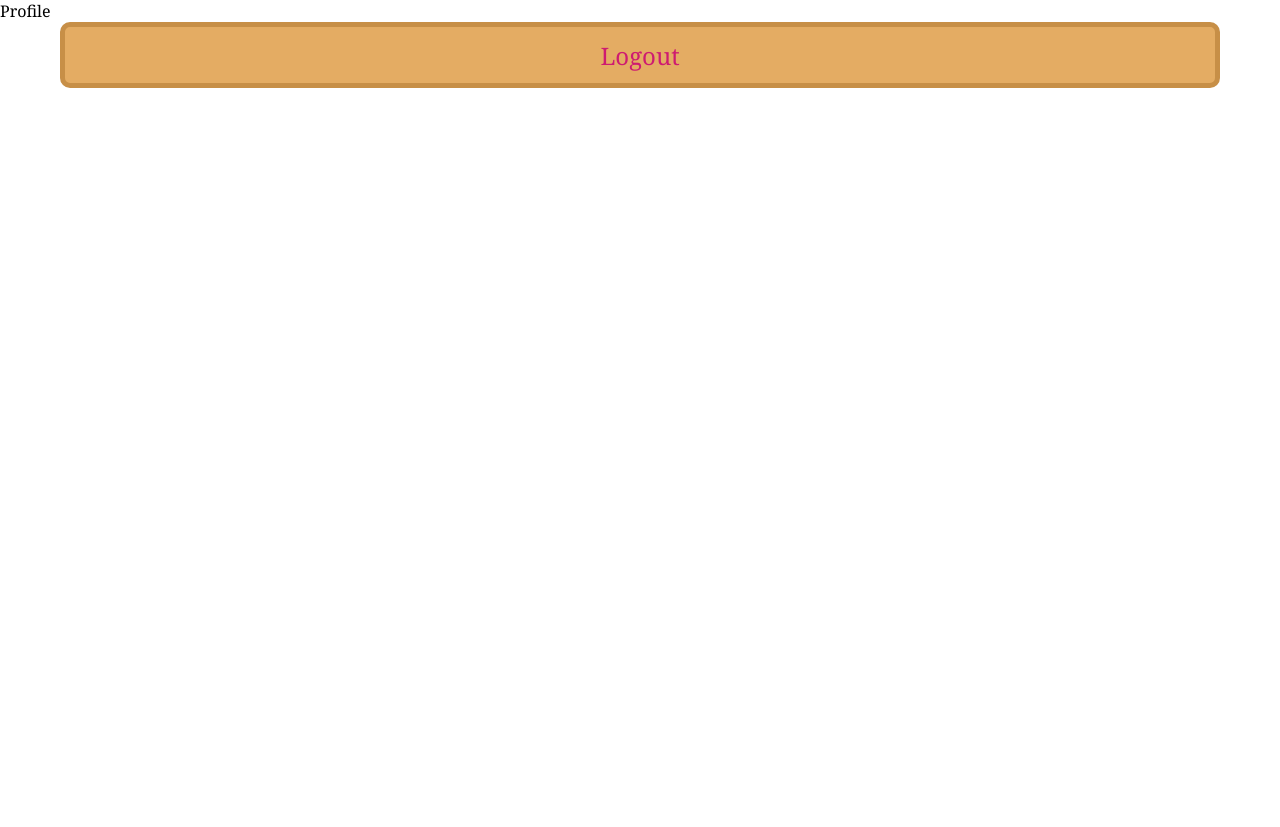
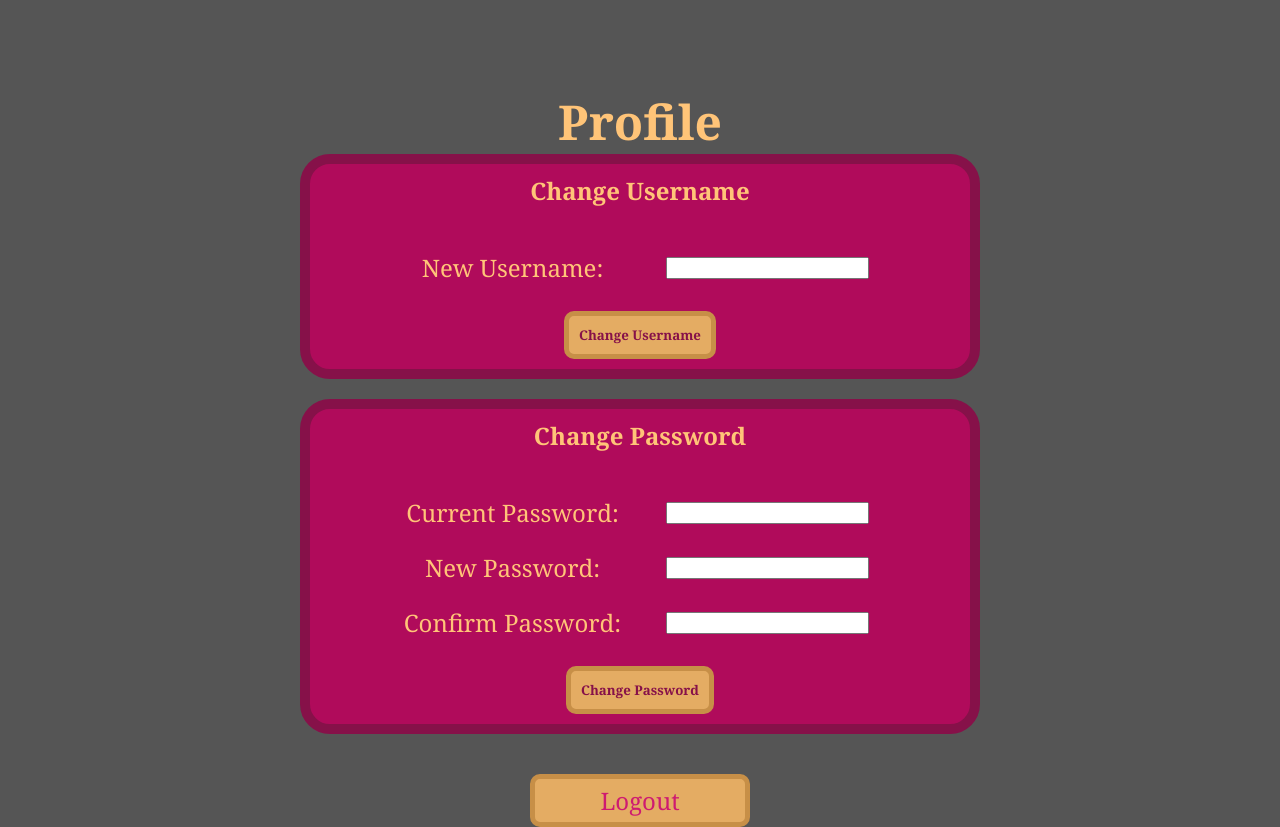
Before and after one commit to chickmenNuggs/CSE-108-Final-Project, a Flask app: page /profile/ in a window 1280 px wide. Before the commit the page ends 88 px from the top, so only its background shows below. Run offline with Flask 3, Linux system fonts and the light colour scheme; a user stored in the database is signed in.

Commit message:
Added profile
Co-authored-by: Copilot <copilot@github.com>

```diff
--- a/flask-app/User.py
+++ b/flask-app/User.py
@@ -12,6 +12,8 @@ class User(db.Model, UserMixin):
     password = db.Column(db.String(200), nullable=False)
 
 def GetUserFromName(username):
+   if not username:
+      return None
    return User.query.filter_by(username=username).first()
 
 def GetUser(userID):
--- a/flask-app/app.py
+++ b/flask-app/app.py
@@ -1,6 +1,8 @@
 from flask import Flask, redirect, render_template, request, url_for, session
-from flask_login import LoginManager, login_required
+from flask_login import LoginManager, login_required, current_user
+from User import GetUserFromName
 from server import socketio
+
 # Custom user python file
 from User import GetUser, TryToRegister, LoggedInSucessfully
 
@@ -79,10 +81,64 @@ def canvas(gameId):
 def lobby():
     return render_template("lobby.html", LOBBY_LIST=LOBBY_LIST,CREATE_LOBBY=CREATE_LOBBY, VIEW_LOBBIES=VIEW_LOBBIES, JOIN_LOBBY=JOIN_LOBBY, localUserName=session["user"])
 
-@app.route("/profile/")
+@app.route("/profile/", methods=["GET", "POST"])
 @login_required
 def profile():
-    return render_template('profile.html')
+    from flask_login import current_user
+    message = request.args.get('message', '')
+    error = request.args.get('error', '')
+    return render_template('profile.html', message=message or error, error=bool(error))
+
+@app.route("/change-username/", methods=["POST"])
+@login_required
+def change_username():
+
+    newUsername = request.form.get("NewUsername", "").strip()
+
+    if not newUsername:
+        return redirect(url_for("profile", error="Username cannot be empty"))
+
+    if len(newUsername) < 3:
+        return redirect(url_for("profile", error="Username must be at least 3 characters"))
+
+    if GetUserFromName(newUsername):
+        return redirect(url_for("profile", error="Username already exists"))
+
+    current_user.username = newUsername
+    db.session.commit()
+    session["user"] = newUsername
+
+    return redirect(url_for("profile", message="Username changed successfully"))
+
+@app.route("/change-password/", methods=["POST"])
+@login_required
+def change_password():
+    from flask_login import current_user
+    from werkzeug.security import check_password_hash, generate_password_hash
+
+    currentPassword = request.form.get("CurrentPassword", "")
+    newPassword = request.form.get("NewPassword", "")
+    confirmPassword = request.form.get("ConfirmPassword", "")
+
+    if not check_password_hash(current_user.password, currentPassword):
+        return redirect(url_for("profile", error="Current password is incorrect"))
+
+    if not newPassword:
+        return redirect(url_for("profile", error="New password cannot be empty"))
+
+    if len(newPassword) < 6:
+        return redirect(url_for("profile", error="Password must be at least 6 characters"))
+
+    if newPassword != confirmPassword:
+        return redirect(url_for("profile", error="Passwords do not match"))
+
+    if newPassword == currentPassword:
+        return redirect(url_for("profile", error="New password must be different from current password"))
+
+    current_user.password = generate_password_hash(newPassword)
+    db.session.commit()
+
+    return redirect(url_for("profile", message="Password changed successfully"))
 
 @app.route("/saved/")
 @login_required
--- a/flask-app/static/master.js
+++ b/flask-app/static/master.js
@@ -208,8 +208,9 @@ canvas.addEventListener( 'mousemove', ( e ) =>
    y = Math.round( y );
 
    ctx.beginPath();
-   // draw( x, y, e );
+
    drawkill( x, y, brushSize, brushColor )
+
    AddClientData( x, y, lastX, lastY, ctx.lineWidth, ctx.strokeStyle );
    [ lastX, lastY ] = [ x, y ];
 } )
--- a/flask-app/templates/profile.html
+++ b/flask-app/templates/profile.html
@@ -5,13 +5,57 @@
    <meta charset="UTF-8">
    <meta name="viewport" content="width=device-width, initial-scale=1.0">
    <link rel="stylesheet" href="../static/master.css">
-   <title>Document</title>
+   <title>Profile</title>
 </head>
 
-<body>
-   Profile
-   <a class="vert-button" href="{{ url_for('logout') }}">Logout</a>
+<body class="background">
+   <h1 class="login-header">Profile</h1>
 
+   {% if message %}
+   <div class="login-info"
+      style="{% if error %}color: #ff6b6b;{% else %}color: #90ee90;{% endif %} margin-bottom: 20px; padding: 10px; border-radius: 10px;">
+      {{ message }}
+   </div>
+   {% endif %}
+
+   <div class="login-container" style="height: auto; width: 50%; margin-bottom: 20px;">
+      <form method="POST" action="{{ url_for('change_username') }}"
+         style="width: 100%; display: flex; flex-direction: column; align-items: center;">
+         <h2 class="login-info">Change Username</h2>
+         <table class="login-handler" style="height: auto;">
+            <tr>
+               <td class="login-info">New Username:</td>
+               <td><input type="text" name="NewUsername" required></td>
+            </tr>
+         </table>
+         <button type="submit" id="login-button" style="margin-top: 15px;">Change Username</button>
+      </form>
+   </div>
+
+   <div class="login-container" style="height: auto; width: 50%; margin-bottom: 20px;">
+      <form method="POST" action="{{ url_for('change_password') }}"
+         style="width: 100%; display: flex; flex-direction: column; align-items: center;">
+         <h2 class="login-info">Change Password</h2>
+         <table class="login-handler" style="height: auto;">
+            <tr>
+               <td class="login-info">Current Password:</td>
+               <td><input type="password" name="CurrentPassword" required></td>
+            </tr>
+            <tr>
+               <td class="login-info">New Password:</td>
+               <td><input type="password" name="NewPassowrd" required></td>
+            </tr>
+            <tr>
+               <td class="login-info">Confirm Password:</td>
+               <td><input type="password" name="ConfirmPassword" required></td>
+            </tr>
+         </table>
+         <button type="submit" id="login-button" style="margin-top: 15px;">Change Password</button>
+      </form>
+   </div>
+
+   <a class="vert-button" href="{{ url_for('logout') }}"
+      style="width: 200px; height: 50px; margin: 20px auto;">Logout</a>
 </body>
 
 </html>
```
